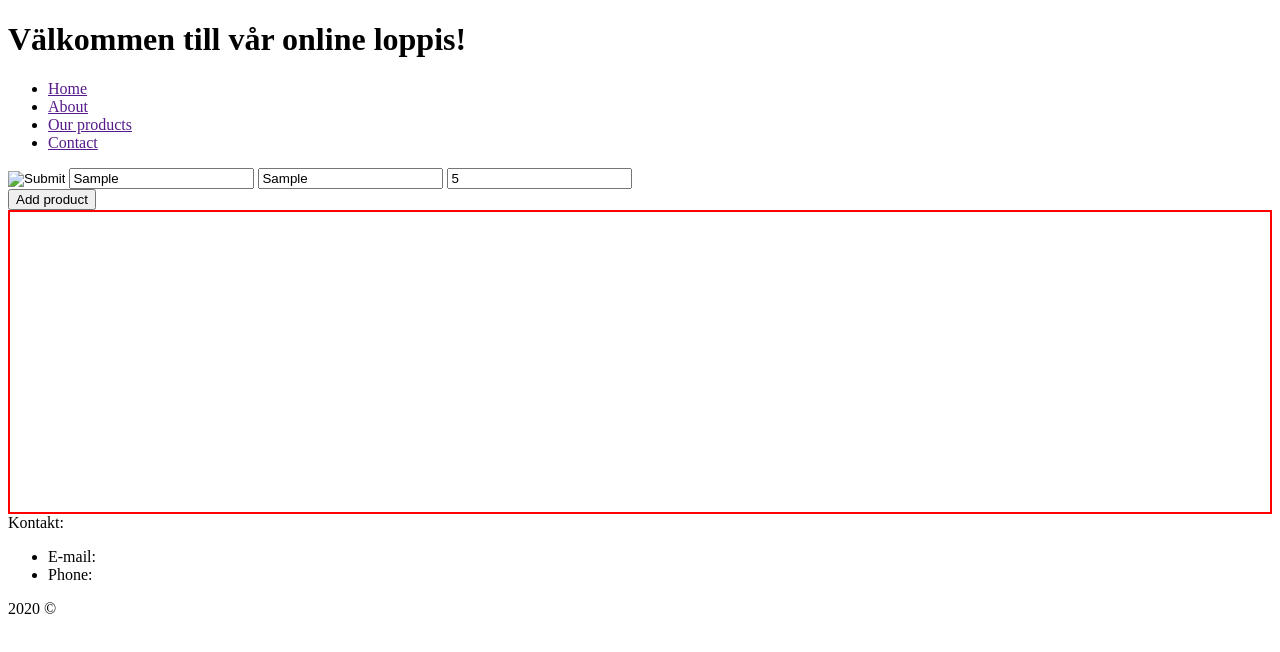
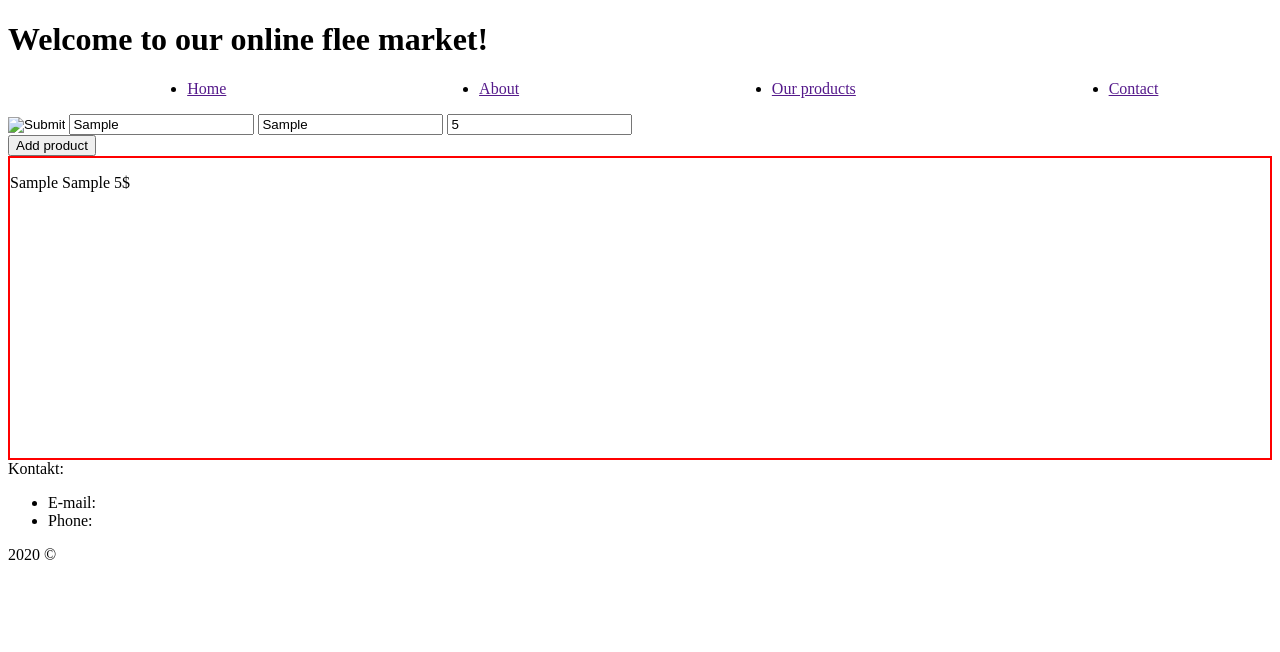
Before and after one commit to CorneliaWessberg/gruppinlamning, a plain HTML site: page index.html in a window 1280 px wide. Both pictures are taken after typing "Sample", "Sample", "5" into the empty fields and a click on the button "Add product". Drawn offline with Linux system fonts and the light colour scheme.

Commit message:
Latest changes

```diff
--- a/app.js
+++ b/app.js
@@ -4,17 +4,28 @@ const addProduct = function(e) {
 
     e.preventDefault;
 
-const product = []
+const productList = []
 const name = document.querySelector("#inputText").value;
 const description = document.querySelector("#inputDescription").value;
 const price = document.querySelector("#inputNumber").value;
 
-const addProductBox = document.createElement("p");
-addProductBox.createAttribute("ptagg",)
-addProductBox.innerText = name + "  " + description + "  " + price + "$";
-const push = document.querySelector("#products").appendChild(addProductBox)
 
-product.push(push);
+
+if (productList.length === 0 ) {
+
+    const addProductBox = document.createElement("p");
+    addProductBox.innerText = name + "  " + description + "  " + price + "$";
+    const push = document.querySelector("#products").appendChild(addProductBox)
+    productList.push(push)
+}
+else {
+    // const createBox = document.createElement("div")
+    // const section = document.querySelector("section").appendChild(createBox)
+    console.log("else")
+}
+
+
+
 }
 
 const btn = document.querySelector("#addBtn");
--- a/index.html
+++ b/index.html
@@ -15,21 +15,21 @@
     <header>
 
         <h1>
-            Välkommen till vår online loppis!
+            Welcome to our online flee market!
         </h1>
 
-        <nav id="navbar">
-            <ul>
-                <li>
+        <nav >
+            <ul id="navbar">
+                <li class = "item">
                    <a href=""> Home </a>
                 </li>
-                <li>
+                <li class = "item">
                     <a href=""> About </a>
                 </li>
-                <li>
+                <li class = "item">
                    <a href=""> Our products </a>
                 </li>
-                <li>
+                <li class = "item">
                     <a href=""> Contact </a>
                 </li>
             </ul>
@@ -50,7 +50,10 @@
             Add product
         </button>
 
-        <section id="products">
+        <section >
+            <div id="products">
+
+            </div>
 
         </section>
 
--- a/style.css
+++ b/style.css
@@ -1,3 +1,13 @@
+#navbar {
+    display:flex;
+    justify-content: space-around;
+
+}
+
+.item {
+    margin-left:2vw;
+}
+
 #products {
     height: 300px;
     border: 2px solid red;
```
